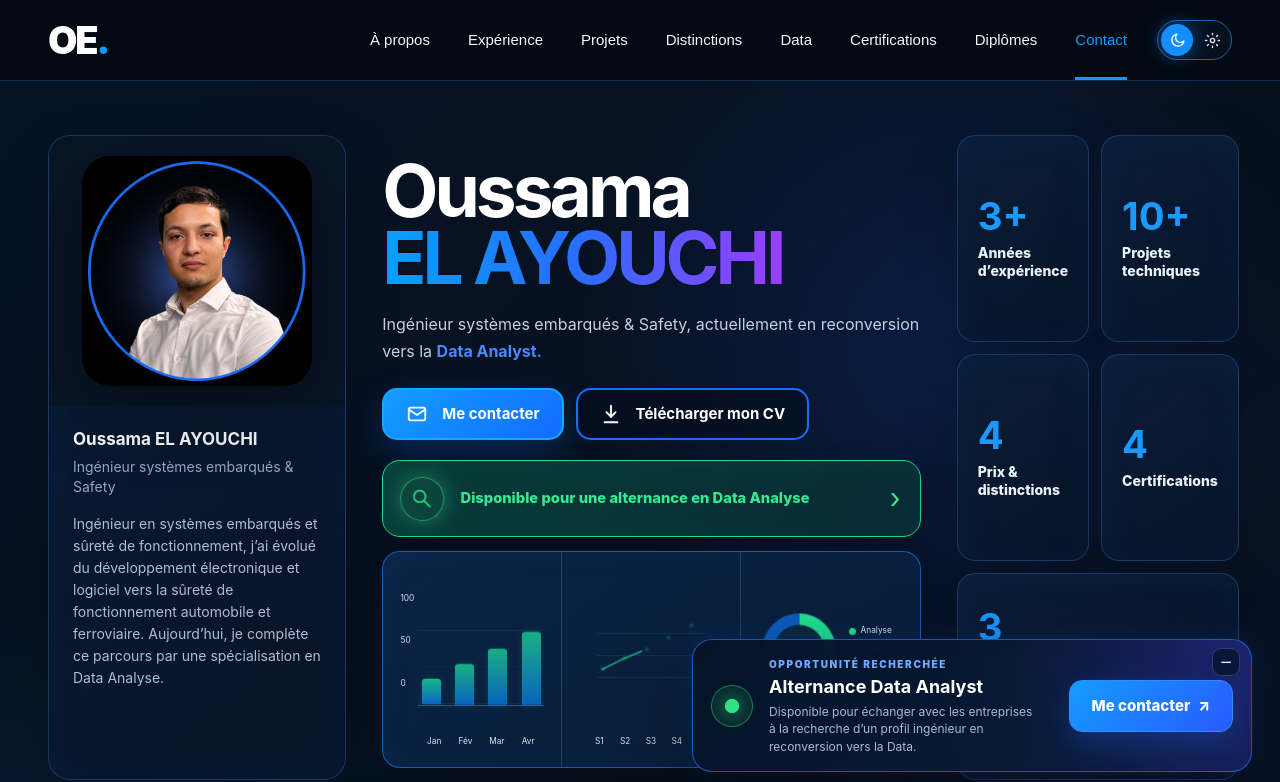
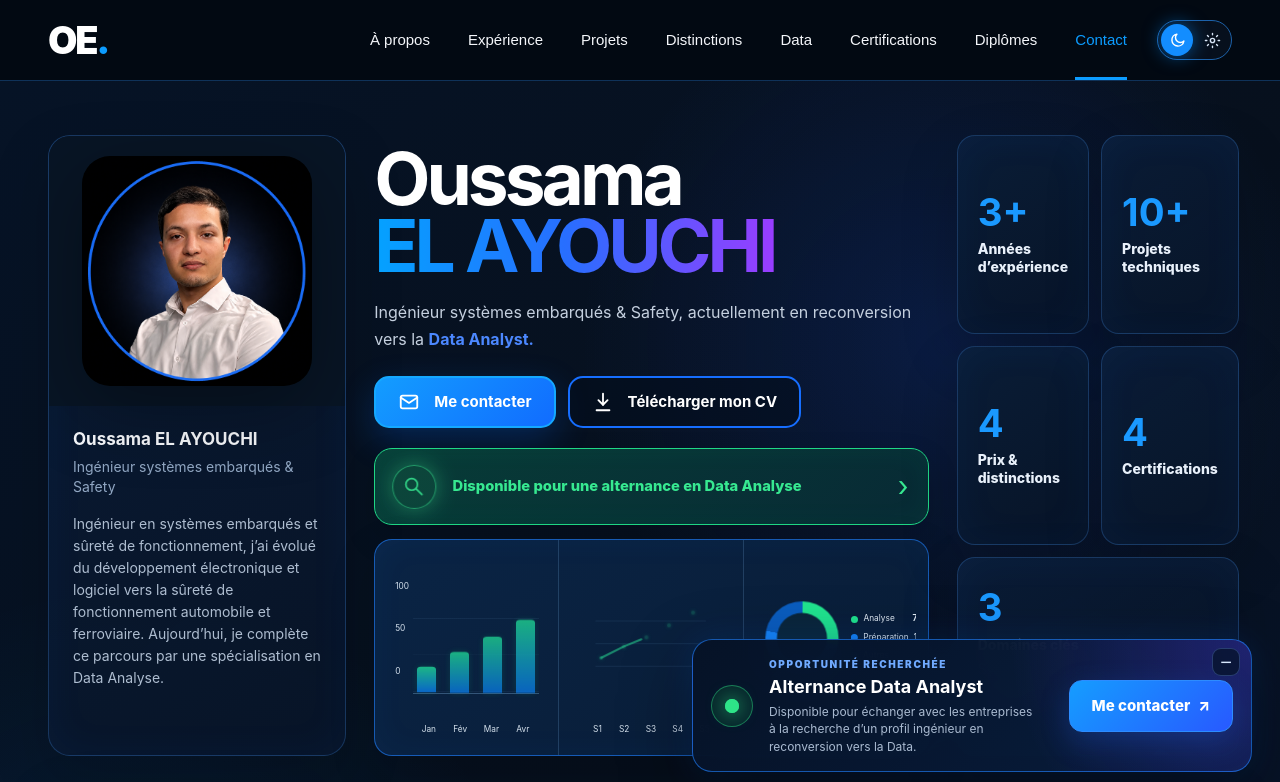
Before and after one commit to Oelayouchi/portfolio, a Next.js app: page / in a window 1280 px wide. Shown: the top 782 px of the page. Built offline with nearby package versions, Linux system fonts and the light colour scheme.

Commit message:
Enforce strict hero column alignment

```diff
--- a/app/home-layout-fix.css
+++ b/app/home-layout-fix.css
@@ -1,15 +1,27 @@
-/* Home hero layout repair: restore the full identity + headline on desktop. */
+/* Home hero layout repair: strict desktop alignment for the three hero columns. */
 
 .homeHeroMain {
-  grid-template-columns: minmax(270px, .78fr) minmax(520px, 1.45fr) minmax(270px, .72fr);
-  gap: 28px;
-  align-items: stretch;
+  --hero-col-gap: 28px;
+  display: grid !important;
+  grid-template-columns: minmax(270px, .78fr) minmax(520px, 1.45fr) minmax(270px, .72fr) !important;
+  gap: var(--hero-col-gap) !important;
+  align-items: stretch !important;
+}
+
+/* STRICT RULE: the 3 hero columns always share the same top and bottom line. */
+.homeHeroMain > .homeIdentityCard,
+.homeHeroMain > .homeHeroIntro,
+.homeHeroMain > .homeHighlights {
+  min-width: 0;
+  height: 100% !important;
+  margin-top: 0 !important;
+  margin-bottom: 0 !important;
+  align-self: stretch !important;
 }
 
 .homeIdentityCard {
-  min-width: 0;
-  height: 100%;
-  align-self: stretch;
+  display: flex;
+  flex-direction: column;
 }
 
 .homeIdentityVisual {
@@ -28,11 +40,9 @@
 
 .homeHeroIntro {
   display: flex !important;
-  min-width: 0;
-  height: 100%;
   flex-direction: column;
   justify-content: flex-start;
-  align-self: stretch;
+  padding: 0 !important;
 }
 
 .homeHeroIntro h1 {
@@ -52,26 +62,47 @@
 }
 
 .homeHeroActions { margin-top: 24px; }
-.homeAvailabilityArea { margin-top: auto; padding-top: 20px; }
+
+/* The availability/dashboard block is pinned to the exact bottom of the center column. */
+.availabilityV2Wrap {
+  margin-top: auto !important;
+  padding-top: 20px !important;
+  margin-bottom: 0 !important;
+}
+
 .homeHeroAvailability,.homeDataPanel { width: 100%; min-width: 0; }
-.homeHighlights { min-width: 0; height: 100%; align-self: stretch; grid-template-rows: repeat(3, minmax(0, 1fr)); }
-.homeHighlightCard { min-height: 0; height: 100%; }
+
+/* Right column fills exactly the same total height as left/center. */
+.homeHighlights {
+  display: grid !important;
+  grid-template-columns: 1fr 1fr !important;
+  grid-template-rows: repeat(3, minmax(0, 1fr)) !important;
+  gap: 12px !important;
+}
+.homeHighlightCard { min-height: 0 !important; height: 100% !important; }
+.homeHighlightCard:nth-child(5) { grid-column: 1 / -1 !important; }
 
 @media (max-width: 1180px) and (min-width: 761px) {
-  .homeHeroMain { grid-template-columns: minmax(235px, .8fr) minmax(0, 1.55fr); }
-  .homeHighlights { grid-column: 1 / -1; height: auto; grid-template-columns: repeat(5, minmax(0, 1fr)); grid-template-rows: 1fr; }
-  .homeHighlightCard:nth-child(5) { grid-column: auto; }
+  .homeHeroMain { grid-template-columns: minmax(235px, .8fr) minmax(0, 1.55fr) !important; }
+  .homeHighlights {
+    grid-column: 1 / -1;
+    height: auto !important;
+    grid-template-columns: repeat(5, minmax(0, 1fr)) !important;
+    grid-template-rows: 1fr !important;
+  }
+  .homeHighlightCard:nth-child(5) { grid-column: auto !important; }
   .homeHeroIntro h1 { font-size: clamp(52px, 7vw, 78px) !important; }
 }
 
 @media (max-width: 760px) {
-  .homeHeroMain { grid-template-columns: 1fr; }
-  .homeIdentityCard { display: grid; height: auto; grid-template-columns: 92px minmax(0, 1fr); align-items: center; }
+  .homeHeroMain { grid-template-columns: 1fr !important; }
+  .homeIdentityCard { display: grid; height: auto !important; grid-template-columns: 92px minmax(0, 1fr); align-items: center; }
   .homeIdentityVisual { min-height: 0 !important; padding: 12px; }
   .homeIdentityVisual img { width: 72px !important; }
-  .homeHeroIntro { height: auto; }
-  .homeAvailabilityArea { margin-top: 20px; padding-top: 0; }
-  .homeHighlights { height: auto; grid-template-rows: none; }
-  .homeHighlightCard { height: auto; }
+  .homeHeroIntro { height: auto !important; padding: 8px 0 !important; }
+  .availabilityV2Wrap { margin-top: 18px !important; padding-top: 0 !important; }
+  .homeHighlights { height: auto !important; grid-template-columns: 1fr 1fr !important; grid-template-rows: none !important; }
+  .homeHighlightCard { height: auto !important; }
+  .homeHighlightCard:nth-child(5) { grid-column: 1 / -1 !important; }
   .homeHeroIntro h1 { font-size: clamp(46px, 14vw, 68px) !important; }
 }
```
